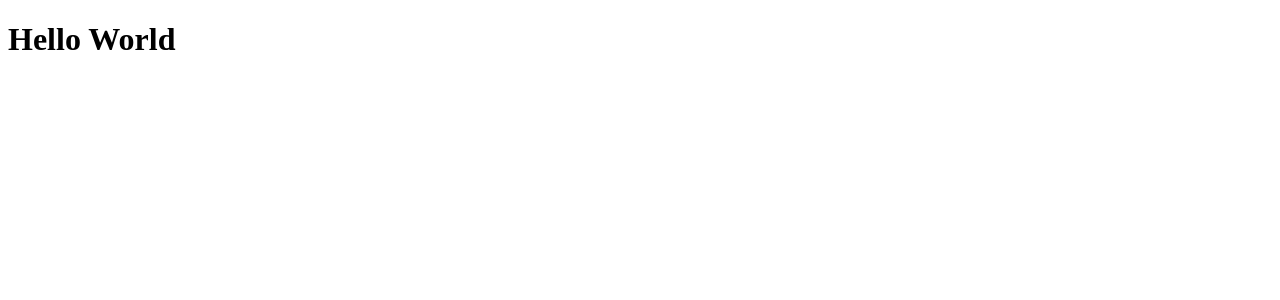
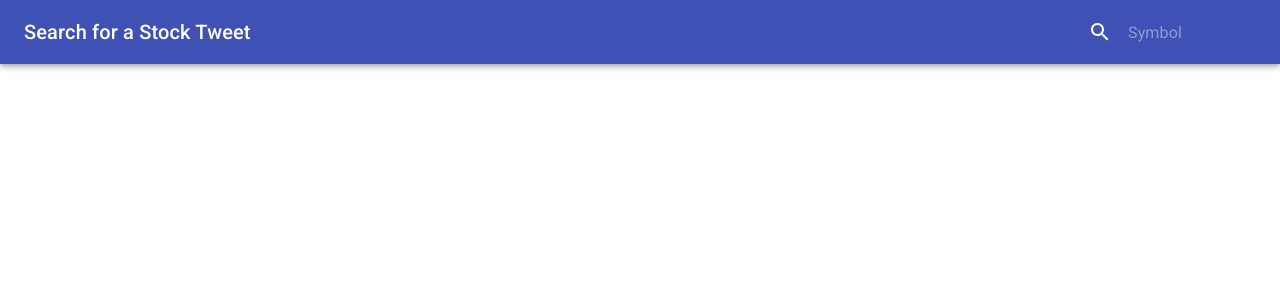
Before and after one commit to DannySuarez/stocktwits, a React app: page / in a window 1280 px wide. Shown: the top 300 px of the page. Built offline with nearby package versions, Linux system fonts and the light colour scheme.

Commit message:
Add components to display tweets, styled components

```diff
--- a/package.json
+++ b/package.json
@@ -25,6 +25,8 @@
   "author": "",
   "license": "ISC",
   "dependencies": {
+    "@material-ui/core": "^4.8.0",
+    "@material-ui/icons": "^4.5.1",
     "react": "^16.12.0",
     "react-dom": "^16.12.0"
   },
--- a/src/components/App.js
+++ b/src/components/App.js
@@ -1,5 +1,10 @@
 import React from 'react';
+import Home from './containers/Home';
 
 export default function App() {
-  return <h1>Hello World</h1>;
+  return (
+    <Home />
+  );
+
+
 }
--- /dev/null
+++ b/src/components/containers/Home.js
@@ -0,0 +1,41 @@
+import React, { useState } from 'react';
+import { getStockTweets } from '../../services/stocktwitsApi';
+import SearchTweet from '../searchtweet/SearchTweet';
+import Tweets from '../tweets/tweets';
+
+function Home() {
+
+  const [initialInput, setInput] = useState({
+    symbol:'',
+    tweets: []
+  });
+
+  const handleChange = ({ target }) => {
+    setInput({ ...initialInput, [target.name]: target.value });
+  };
+
+  const handleSubmit = e => {
+    e.preventDefault();
+    const { symbol } = initialInput;
+    getStockTweets(symbol).then(tweets => {
+      setInput({ ...initialInput, tweets });
+    });
+    setInput({ ...initialInput, symbol:'' });
+  };
+
+  return (
+    <>
+      <SearchTweet
+        symbol={initialInput.symbol}
+        handleChange={handleChange}
+        handleSubmit={handleSubmit}
+      />
+
+      <Tweets
+        tweets={initialInput.tweets}
+      />
+    </>
+  );
+}
+
+export default Home;
--- /dev/null
+++ b/src/components/tweets/Tweet.js
@@ -0,0 +1,17 @@
+import React from 'react';
+import PropTypes from 'prop-types';
+
+
+function Tweet({ tweet }) {
+  return (
+    <li>
+      {tweet.body}
+    </li>
+  );
+}
+
+Tweet.propTypes = {
+  tweet: PropTypes.object
+};
+
+export default Tweet;
--- /dev/null
+++ b/src/components/tweets/Tweets.js
@@ -0,0 +1,22 @@
+import React from 'react';
+import Tweet from './Tweet';
+import PropTypes from 'prop-types';
+
+function Tweets({ tweets }) {
+  const tweetsList = tweets.map(tweet => {
+    return <Tweet tweet={tweet} key={tweet.id} />;
+  });
+
+  return (
+    <>
+      { tweetsList }
+    </>
+  );
+
+}
+
+Tweets.propTypes = {
+  tweets: PropTypes.array.isRequired
+};
+
+export default Tweets;
--- a/src/index.html
+++ b/src/index.html
@@ -5,6 +5,8 @@
   <meta charset="UTF-8">
   <meta name="viewport" content="width=device-width, initial-scale=1.0">
   <meta http-equiv="X-UA-Compatible" content="ie=edge">
+  <link rel="stylesheet" href="https://fonts.googleapis.com/css?family=Roboto:300,400,500,700&display=swap" />
+
   <title>stocktwits</title>
 </head>
 
```
Also changed, not shown: 1 other file (tests, documents, lock files or other folders).
